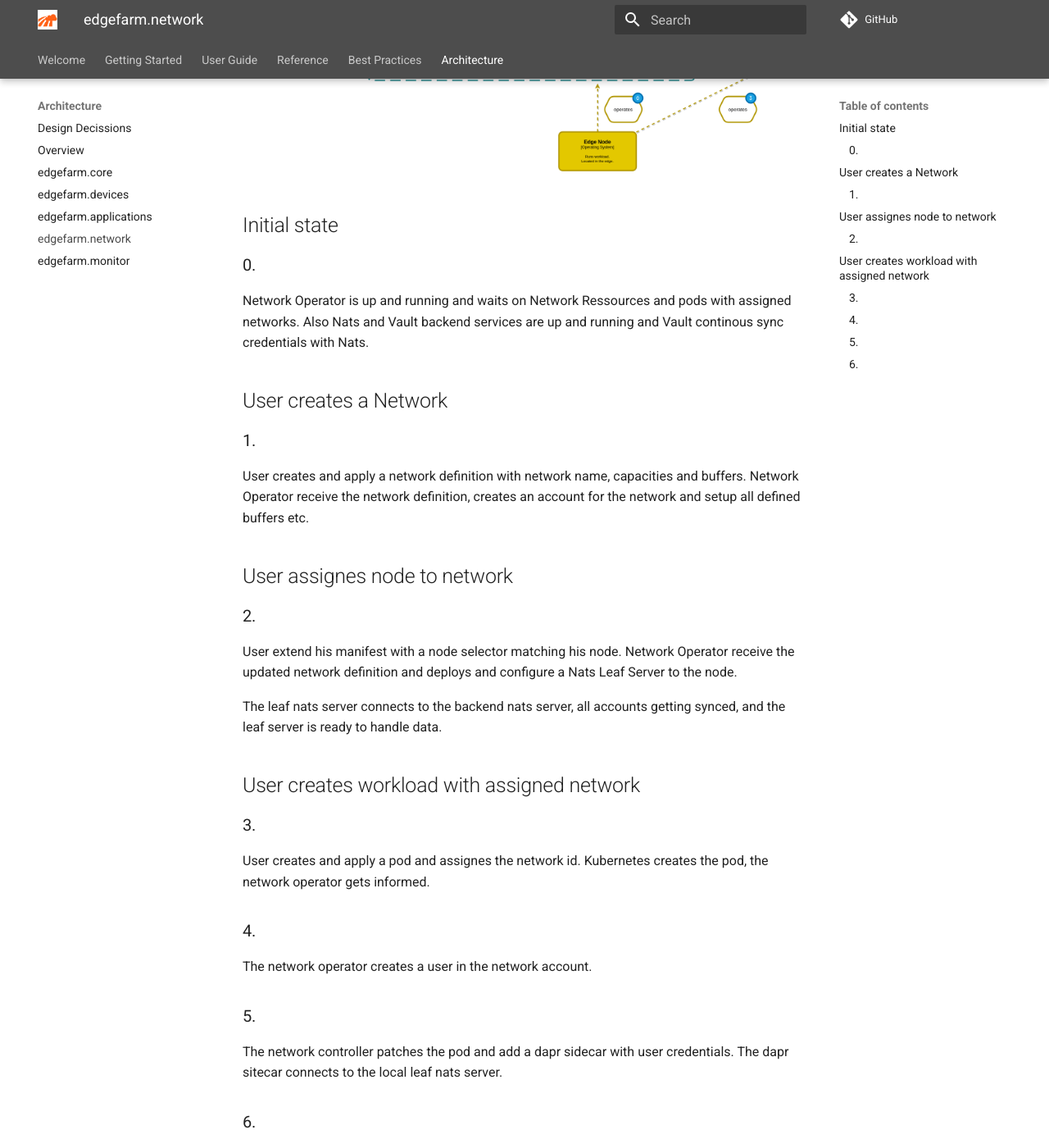
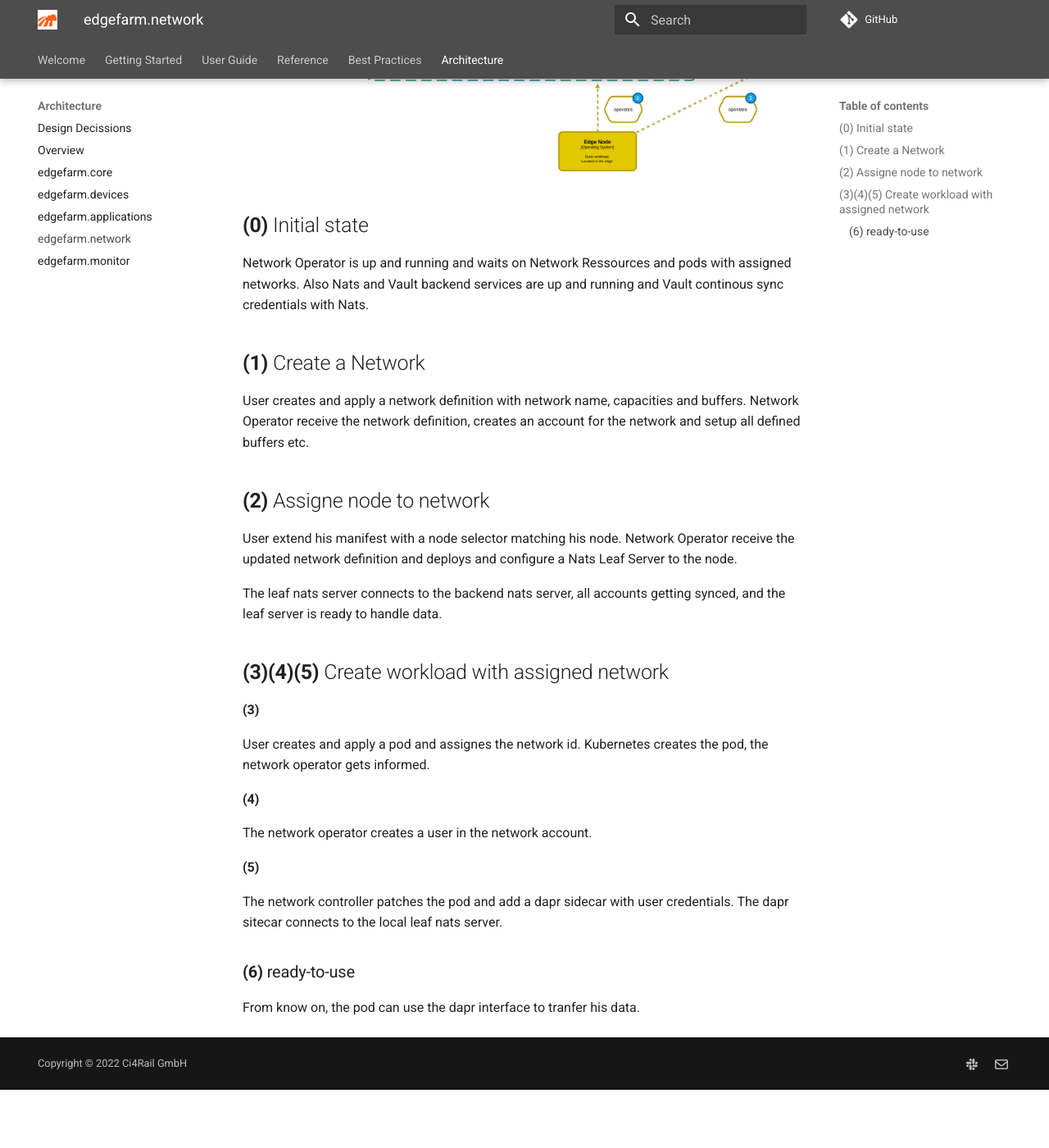
Before and after one commit to edgefarm/edgefarm, an MkDocs documentation site: the page built from docs/architecture/edgefarm.network.md, in a window 1280 px wide and 1400 px high, scrolled down 516 px. Shown: the whole window at 82% size. Built offline with MkDocs 1.6.1 and Material for MkDocs 9.7.7, drawn with Linux system fonts in a browser that asks for light colours; comment, search, counter and statistics services are not loaded; the version menu is left out; after the commit the page ends 1845 px from its top, so only the background shows below that; some of the changed text lies outside the part shown.

Commit message:
docs: extended docs

```diff
--- a/docs/architecture/edgefarm.network.md
+++ b/docs/architecture/edgefarm.network.md
@@ -1,45 +1,39 @@
 ![](../assets/architecture-edgefarm.network.png)
 
-## Initial state
-
-### 0.
+## **(0)** Initial state
 
 Network Operator is up and running and waits on Network Ressources and pods with assigned networks.
 Also Nats and Vault backend services are up and running and Vault continous sync credentials with Nats.
 
-## User creates a Network
-
-### 1.
+## **(1)** Create a Network
 
 User creates and apply a network definition with network name, capacities and buffers.
 Network Operator receive the network definition, creates an account for the network and setup
 all defined buffers etc.
 
-## User assignes node to network
-
-### 2.
+## **(2)** Assigne node to network
 
 User extend his manifest with a node selector matching his node.
 Network Operator receive the updated network definition and deploys and configure a Nats Leaf Server to the node.
 
 The leaf nats server connects to the backend nats server, all accounts getting synced, and the leaf server is ready to handle data.
 
-## User creates workload with assigned network
+## **(3)(4)(5)** Create workload with assigned network
 
-### 3.
+**(3)**
 
 User creates and apply a pod and assignes the network id.
 Kubernetes creates the pod, the network operator gets informed.
 
-### 4.
+**(4)**
 
 The network operator creates a user in the network account.
 
-### 5.
+**(5)**
 
 The network controller patches the pod and add a dapr sidecar with user credentials.
 The dapr sitecar connects to the local leaf nats server.
 
-### 6.
+### **(6)** ready-to-use
 
 From know on, the pod can use the dapr interface to tranfer his data.
```
Also changed, not shown: docs/architecture/designdecissions.md (+1 -1 lines), docs/architecture/edgefarm.applications.md (+5 -9 lines), docs/architecture/edgefarm.core.md (+6 -10 lines), docs/architecture/edgefarm.devices.md (+1 -0 lines), docs/architecture/edgefarm.monitor.md (+30 -0 lines), docs/architecture/overview.md (+4 -0 lines).
